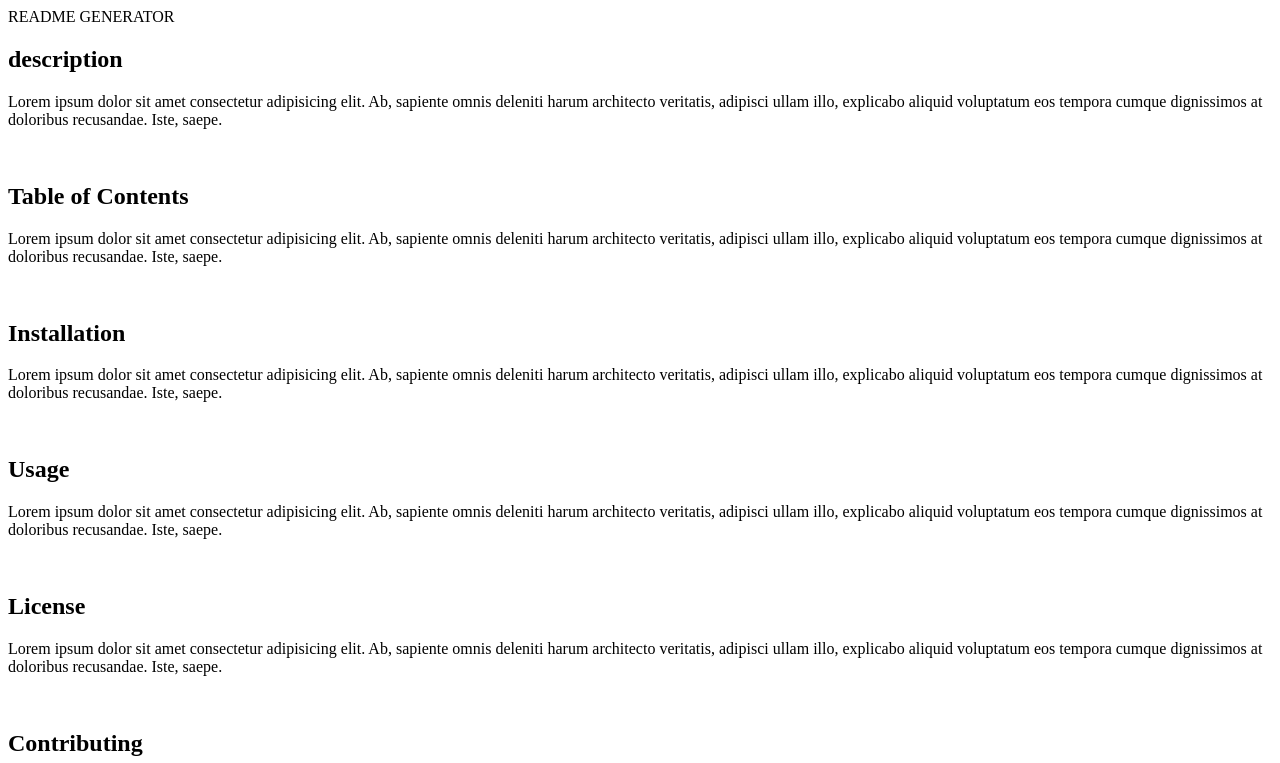
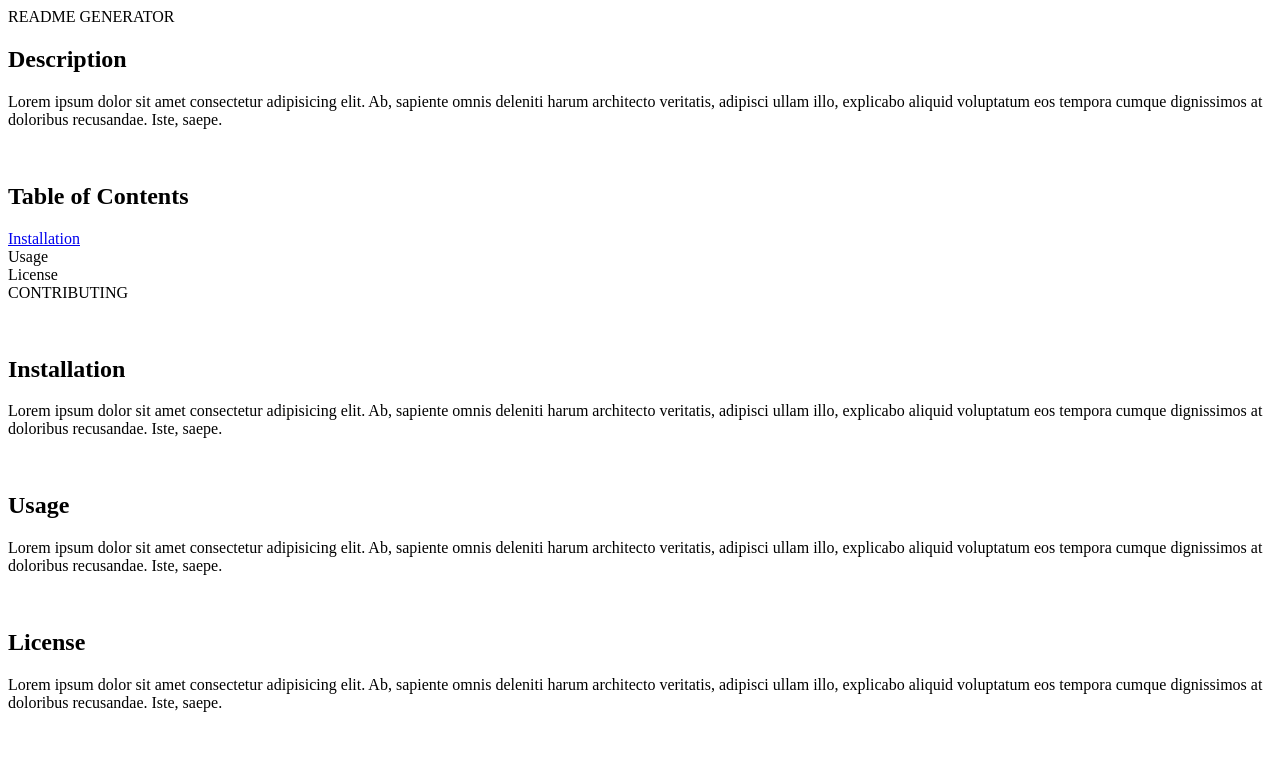
Before and after one commit to laShawnfox/readme-generator, a website: page index.html in a window 1280 px wide. Shown: the top 763 px of the page. Drawn offline with Linux system fonts and the light colour scheme.

Commit message:
added reasme link for installation process

```diff
--- a/index.html
+++ b/index.html
@@ -12,11 +12,19 @@
     <body>
       <heading>README GENERATOR</heading>
 
-      <h2>description</h2>
-        <p>Lorem ipsum dolor sit amet consectetur adipisicing elit. Ab, sapiente omnis deleniti harum architecto veritatis, adipisci ullam illo, explicabo aliquid voluptatum eos tempora cumque dignissimos at doloribus recusandae. Iste, saepe.</p>
+      <h2>Description</h2>
+        <p>
+          Lorem ipsum dolor sit amet consectetur adipisicing elit. Ab, sapiente omnis deleniti harum architecto veritatis, adipisci ullam illo, explicabo aliquid voluptatum eos tempora cumque dignissimos at doloribus recusandae. Iste, saepe.</p>
       <br>
       <h2>Table of Contents</h2>
-      <p>Lorem ipsum dolor sit amet consectetur adipisicing elit. Ab, sapiente omnis deleniti harum architecto veritatis, adipisci ullam illo, explicabo aliquid voluptatum eos tempora cumque dignissimos at doloribus recusandae. Iste, saepe.</p>
+      <p><a href="README.md">Installation</a>
+      <br>
+       Usage
+       <br>
+       License
+       <br>
+       CONTRIBUTING
+    </p>
       <br>
       <h2>Installation</h2>
       <p>Lorem ipsum dolor sit amet consectetur adipisicing elit. Ab, sapiente omnis deleniti harum architecto veritatis, adipisci ullam illo, explicabo aliquid voluptatum eos tempora cumque dignissimos at doloribus recusandae. Iste, saepe.</p>
```
Also changed, not shown: index.js (+19 -4 lines).
